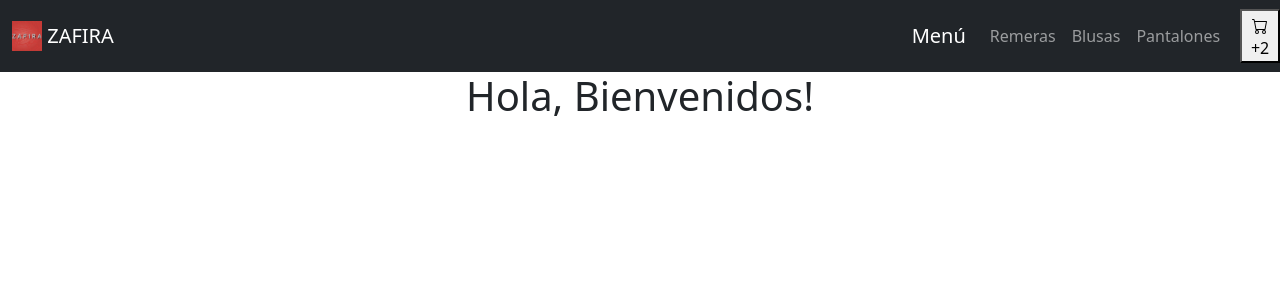
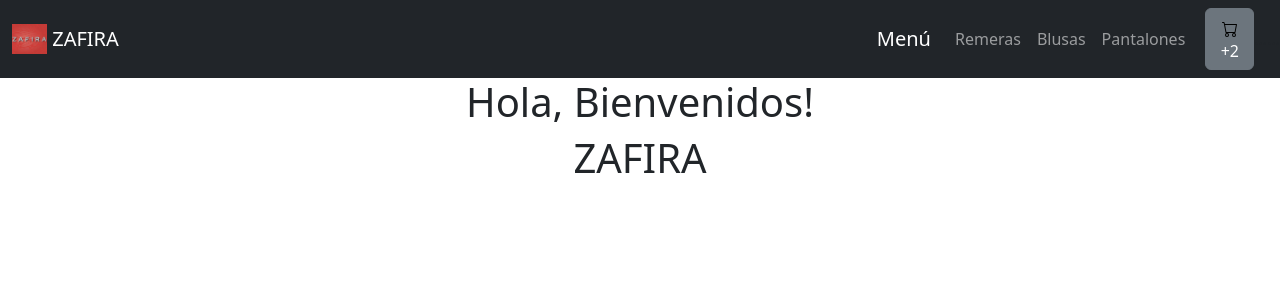
Before and after one commit to Alann74/Curso-Reactjs, a React (Create React App) app: page / in a window 1280 px wide. Shown: the top 300 px of the page. Built offline with nearby package versions, Linux system fonts and the light colour scheme.

Commit message:
Entrega1-WeissAlan

```diff
--- a/src/App.js
+++ b/src/App.js
@@ -3,15 +3,16 @@ import logo from './logo.svg';
 import './App.css';
 import Navbar from './components/Navbar/Navbar';
 import ItemListContainer from './components/ItemListContainer/ItemListContainer';
+import "bootstrap/dist/css/bootstrap.min.css"
 
 
 function App() {
   return (
     <div className="App">
       {/* ACA AGREGAR TODOS LOS COMPONENTES */}
-        <Navbar other ='hola'/>
-
-        <ItemListContainer greeting='Hola, Bienvenidos!'/>
+        <Navbar/>
+        <ItemListContainer className="saludo" greeting='Hola, Bienvenidos!'/>
+        <ItemListContainer greeting='ZAFIRA'/>
     </div>
   );
 }
--- a/src/components/CartWidget/CartWidget.js
+++ b/src/components/CartWidget/CartWidget.js
@@ -1,13 +1,16 @@
-import cartImg from './assets/cart.svg'
+// import cartImg from './assets/cart.svg'
+// import Button from 'react-bootstrap/Button';
+import React from "react"
+import "bootstrap/dist/css/bootstrap.min.css"
 
 const CartWidget = () => {
     return (
-        <button>
-            {/* <img src={'./images/cart.svg'} alt='cart-widget'/> */}
-            <img src={cartImg} alt='cart-widget-import'/>
+        <button className="btn btn-secondary" href="#" >
+            <img src={'./images/cart.svg'} alt='cart-widget'/>
+            {/* <img src={cartImg} alt='cart-widget-import'/> */}
             +2
         </button>
     )
 }
-
+//-
 export default CartWidget
--- a/src/components/ItemListContainer/ItemListContainer.js
+++ b/src/components/ItemListContainer/ItemListContainer.js
@@ -1,7 +1,10 @@
-const ItemListContainer = ({greeting}) => {
-    // const { greeting } = props
-    console.log(greeting)
-    return <h1>{greeting}</h1>
-}
+// import ItemListContainer from 'ItemListContainer/ItemListContainer.css'
+
+    const ItemListContainer = ({greeting}) => {
+        // const { greeting } = props
+        console.log(greeting)
+        return <h1>{greeting}</h1>
+
+    }
 
 export default ItemListContainer
--- /dev/null
+++ b/src/components/ItemListContainer/ItemListContrainer.css
@@ -0,0 +1,3 @@
+.h1{
+    color: aqua;
+}
--- a/src/components/Navbar/Navbar.js
+++ b/src/components/Navbar/Navbar.js
@@ -2,6 +2,7 @@ import Container from 'react-bootstrap/Container';
 import Navbar from 'react-bootstrap/Navbar';
 import Nav from 'react-bootstrap/Nav';
 import CartWidget from '../CartWidget/CartWidget'
+import "bootstrap/dist/css/bootstrap.min.css"
 
 function Navbar1() {
   return (
@@ -12,7 +13,7 @@ function Navbar1() {
             <img
               alt="logo zafira"
               src="/images/logo.png"
-              width="30"
+              width="35"
               height="30"
               className="d-inline-block align-top"
             />{' '}
@@ -29,8 +30,9 @@ function Navbar1() {
           </Nav>
         </Container>
       </Navbar>
-      <CartWidget />
-
+      <CartWidget/>
+      <Nav.Link >......</Nav.Link>
+      {/* uso este ultimo para darle separacion porque con margin right no pude */}
       </Navbar>
     </>
   );
```
Also changed, not shown: src/App.css (+9 -0 lines), src/components/Estilos.css (added).
